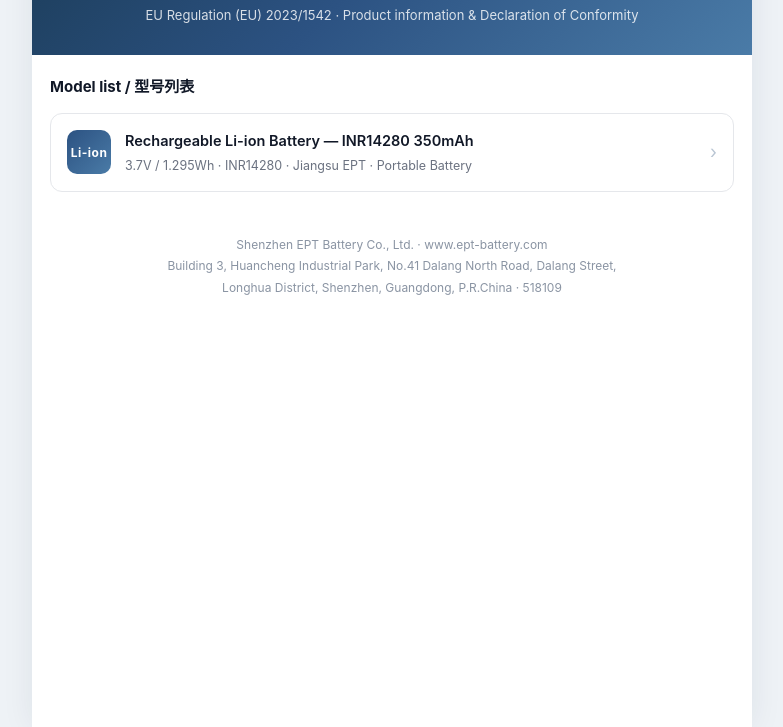
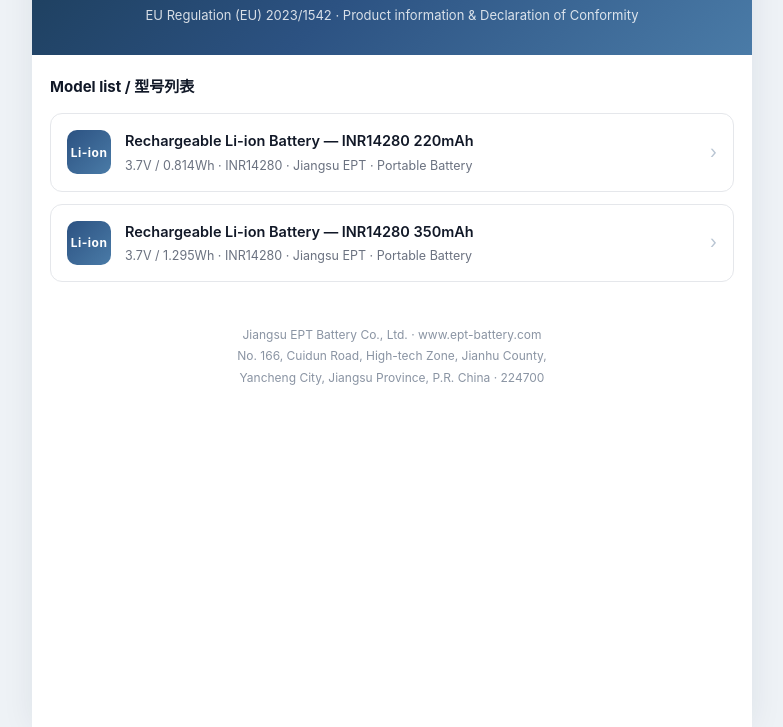
Before and after one commit to EPTwfm/ept-battery, a plain HTML site: page index.html in a window 1280 px wide. Shown: the part 73-800 px from the top of the page, without its empty margins (248-1031 px from the left). Drawn offline with Linux system fonts and the light colour scheme.

Commit message:
Add INR14280 220mAh page; refresh QR PDFs to 25mm reference format: index.html

```diff
--- a/index.html
+++ b/index.html
@@ -4,7 +4,7 @@
 <meta charset="UTF-8">
 <meta name="viewport" content="width=device-width, initial-scale=1.0, viewport-fit=cover">
 <meta name="theme-color" content="#2c5282">
-<title>Battery Information Center | Shenzhen EPT Battery Co., Ltd.</title>
+<title>Battery Information Center | Jiangsu EPT Battery Co., Ltd.</title>
 <style>
   :root{--blue-800:#2c5282;--blue-600:#4a7ba7;--blue-100:#e8f0f8;--blue-50:#f3f8fc;--ink:#1f2937;--muted:#6b7280;--line:#e5e7eb;}
   *{box-sizing:border-box;-webkit-tap-highlight-color:transparent;}
@@ -48,6 +48,14 @@
 
   <main>
     <h2>Model list / 型号列表</h2>
+    <a class="card" href="inr14280-220mah-3.7v.html">
+      <div class="thumb">Li-ion</div>
+      <div class="txt">
+        <div class="t">Rechargeable Li-ion Battery &mdash; INR14280 220mAh</div>
+        <div class="s">3.7V / 0.814Wh &middot; INR14280 &middot; Jiangsu EPT &middot; Portable Battery</div>
+      </div>
+      <div class="arrow">&rsaquo;</div>
+    </a>
     <a class="card" href="inr14280-350mah-3.7v.html">
       <div class="thumb">Li-ion</div>
       <div class="txt">
@@ -60,9 +68,9 @@
   </main>
 
   <footer>
-    Shenzhen EPT Battery Co., Ltd. &middot; www.ept-battery.com<br>
-    Building 3, Huancheng Industrial Park, No.41 Dalang North Road, Dalang Street,<br>
-    Longhua District, Shenzhen, Guangdong, P.R.China &middot; 518109
+    Jiangsu EPT Battery Co., Ltd. &middot; www.ept-battery.com<br>
+    No. 166, Cuidun Road, High-tech Zone, Jianhu County,<br>
+    Yancheng City, Jiangsu Province, P.R. China &middot; 224700
   </footer>
 </div>
 </body>
```
